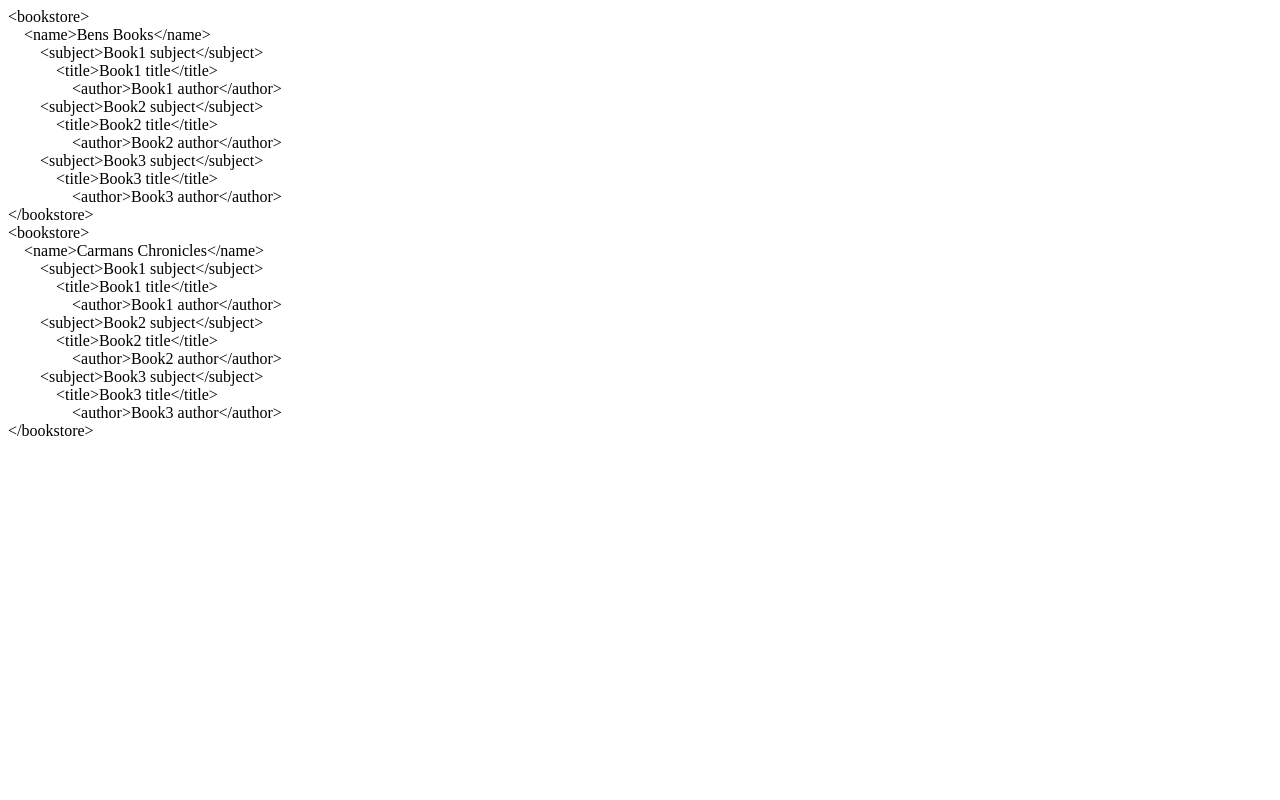
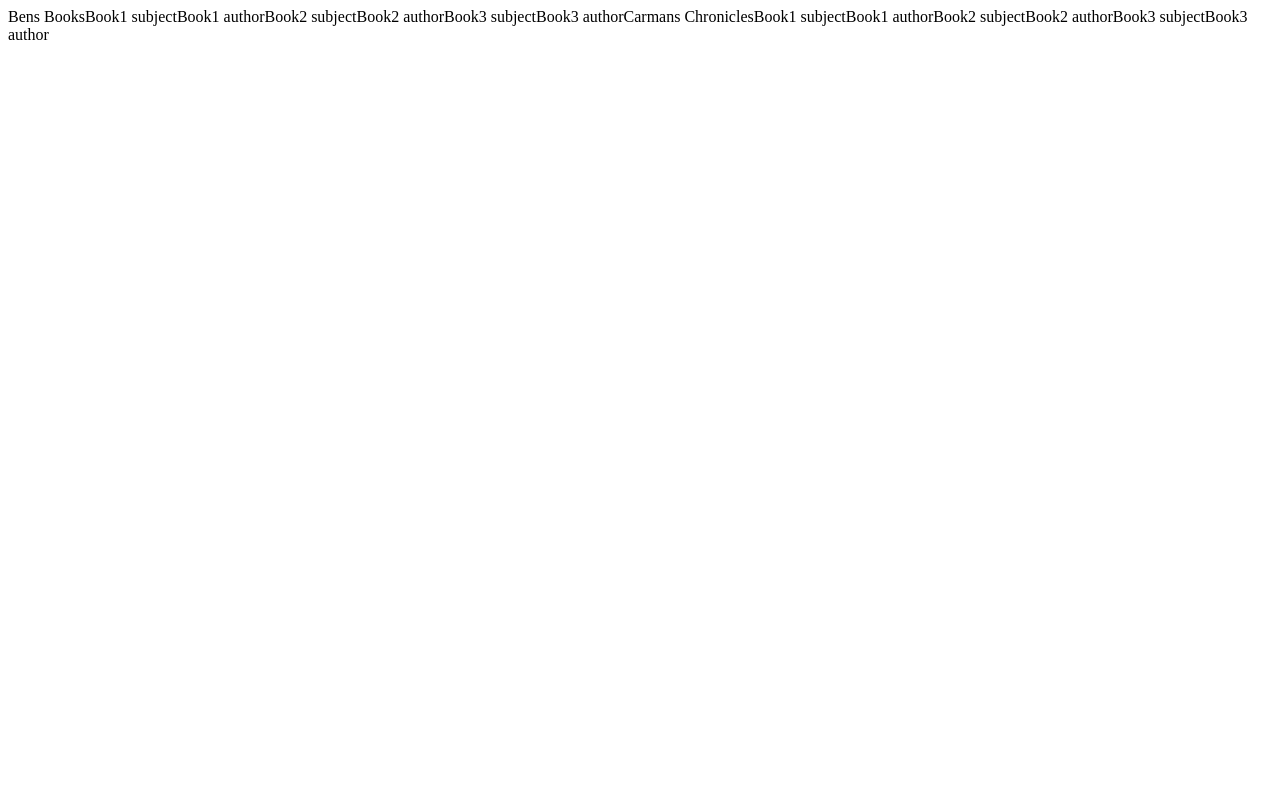
Before and after one commit to RazElbaz/Web-Development-Masterclass, a PHP site: page /lessons/index1.php in a window 1280 px wide. Run offline with PHP 8.4, Linux system fonts and the light colour scheme.

Commit message:
Add files via upload

```diff
--- a/index1.php
+++ b/index1.php
@@ -8,15 +8,16 @@ $books=array(
     );
 
 $tab="&nbsp;&nbsp;&nbsp;&nbsp;";
-$html="<html><head></head></html>";
+$html="<html><head></head></html><body><p id='xml'><stores>";
 
 foreach($bookstore as $val){
-    $html.=htmlspecialchars("<bookstore>")."<br>$tab".htmlspecialchars("<name>".$val."</name>")."<br>";
+    $html.="<bookstore>"."<name>".$val."</name>";
     foreach($books as $info){
-        $html.="$tab$tab".htmlspecialchars("<subject>$info[0]</subject>")."<br>$tab$tab$tab".htmlspecialchars("<title>".$info[1]."</title>")."<br>$tab$tab$tab$tab".htmlspecialchars("<author>$info[2]</author>")."<br>";
+        $html.=""."<subject>$info[0]</subject>"."<title>".$info[1]."</title>"."<author>$info[2]</author>";
     }
-    $html.=htmlspecialchars("</bookstore>")."<br>";
+    $html.="</bookstore>";
 }
+$html.="</stores></p></body></html>";
 echo $html;
 
 ?>
```
